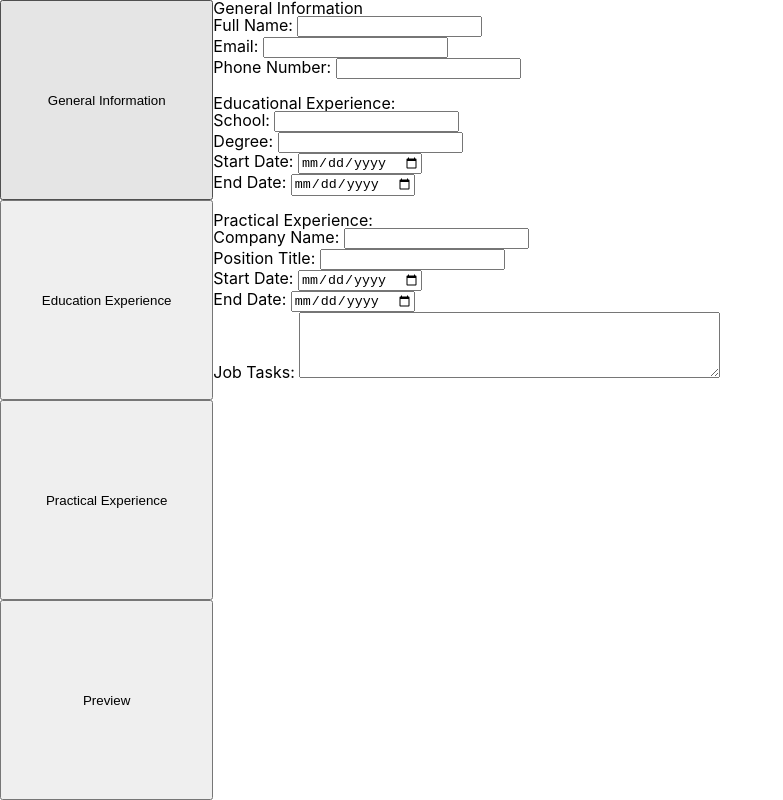
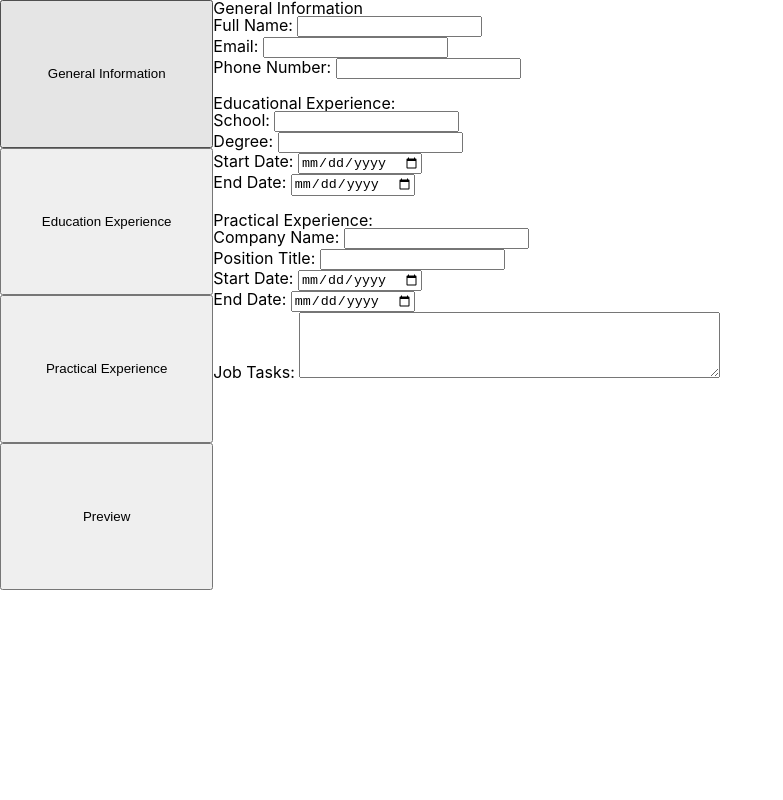
Before and after one commit to aaronlmjohnson/cv-project, a React (Create React App) app: page / in a window 1280 px wide. Shown: the whole page, without its empty margins (0-783 px from the left). Built offline with nearby package versions, Linux system fonts and the light colour scheme.

Commit message:
added Preview.js

```diff
--- a/src/components/CvContainer.js
+++ b/src/components/CvContainer.js
@@ -2,12 +2,14 @@ import React from "react";
 import ActiveForm from "./ActiveForm";
 import SectionSidebar from "./SectionSidebar";
 import "./CvContainer.css"
+import Preview from "./Preview";
 
 const CvForm = ()=>{
     return(
         <div id= "cv-container">
             <SectionSidebar />
             <ActiveForm />
+            <Preview />
         </div>
     )
 }
--- /dev/null
+++ b/src/components/Preview.css
@@ -0,0 +1,3 @@
+#preview {
+    grid-column: span 2;
+}
--- /dev/null
+++ b/src/components/Preview.js
@@ -0,0 +1,11 @@
+import React from "react";
+import "./Preview.css"
+const Preview = ()=>{
+    return(
+        <div id="preview">
+
+        </div>
+    )
+}
+
+export default Preview;
```
